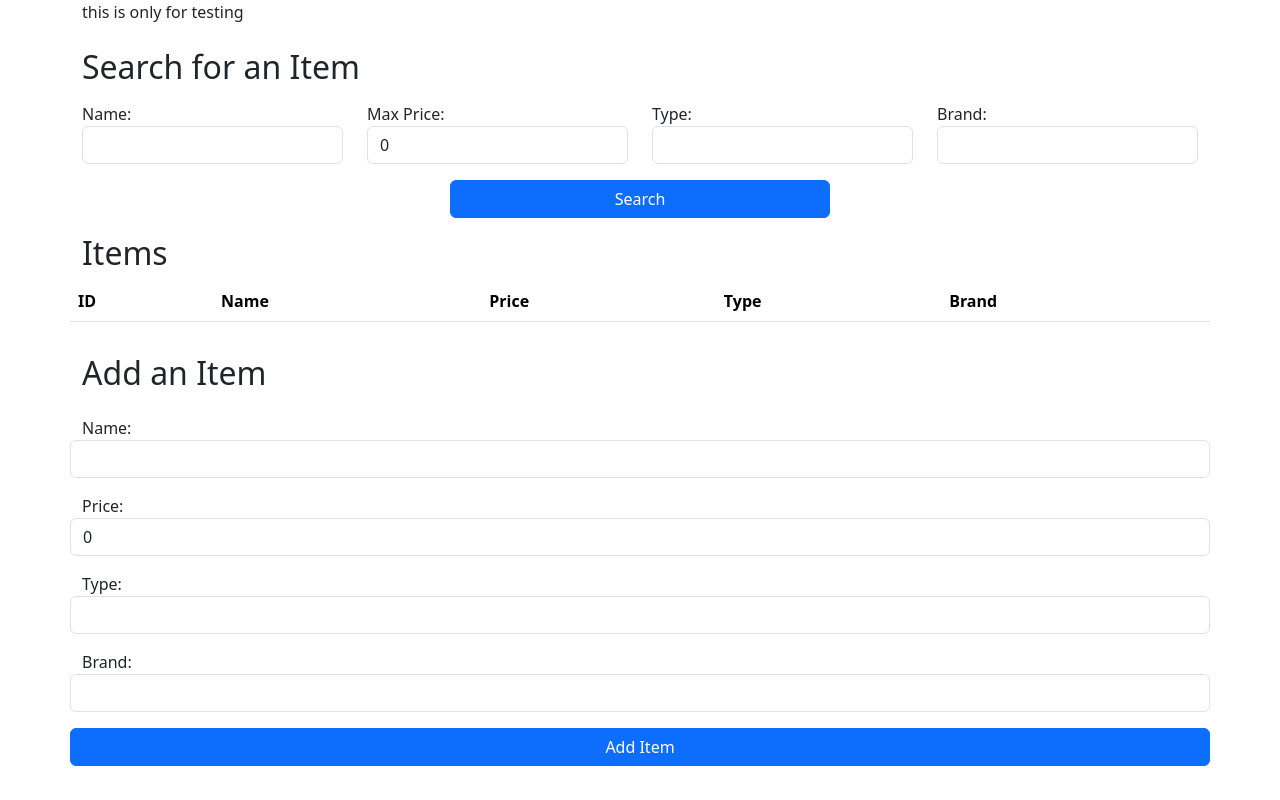
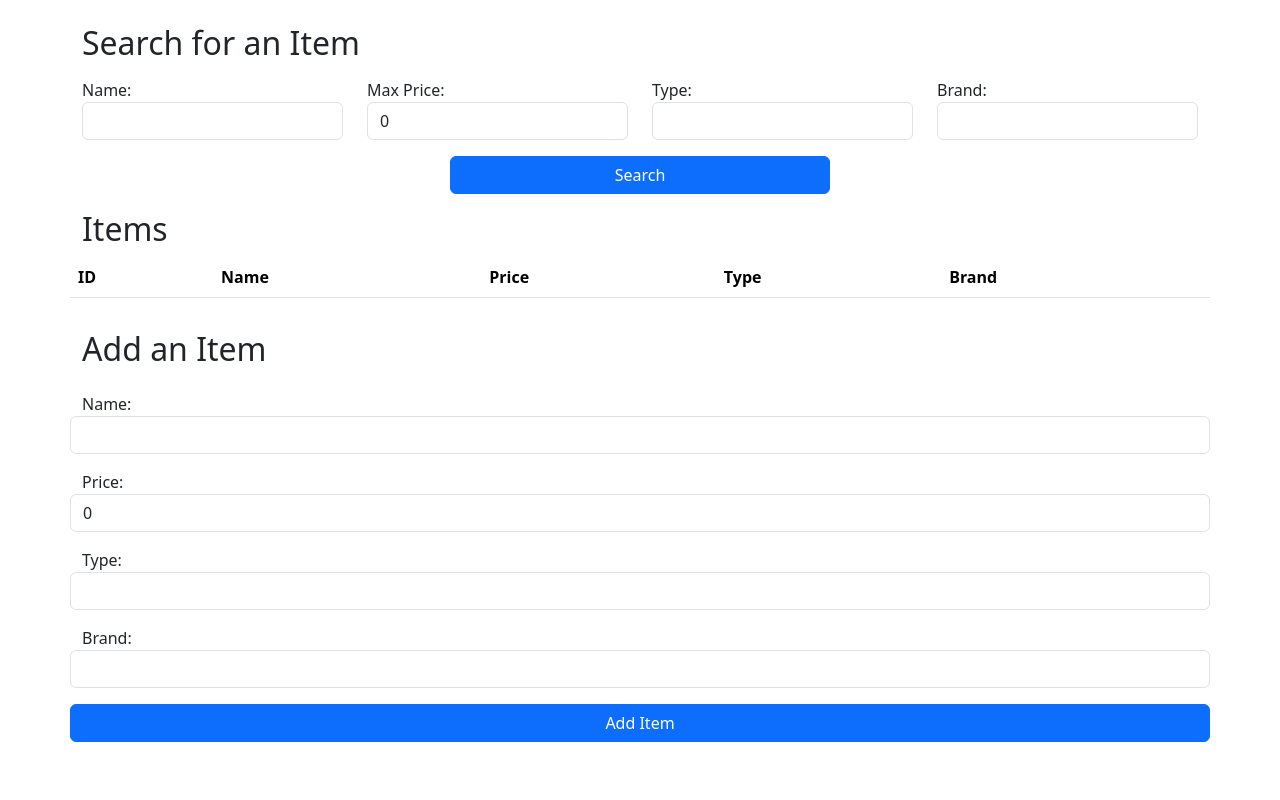
Before and after one commit to ricecooker312/inventory-management, a React (Create React App) app: page / in a window 1280 px wide. Built offline with nearby package versions, Linux system fonts and the light colour scheme.

Commit message:
removed things for testing

```diff
--- a/src/App.js
+++ b/src/App.js
@@ -56,7 +56,6 @@ function App() {
 
   return (
     <div className="container">
-      this is only for testing
       <div className="row mt-4">
         <SearchBar updateSearchParams={updateFilters} />
       </div>
```
